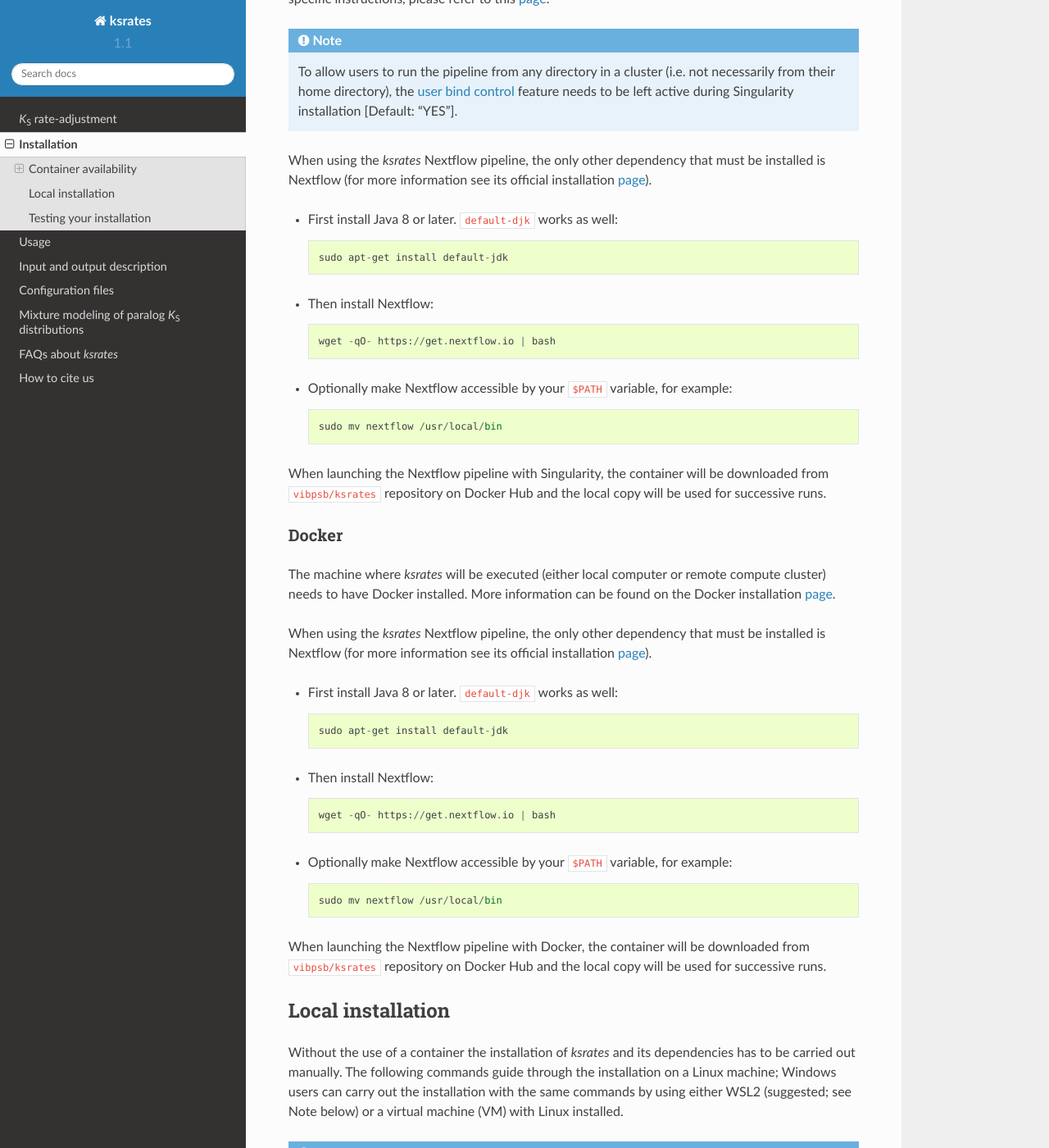
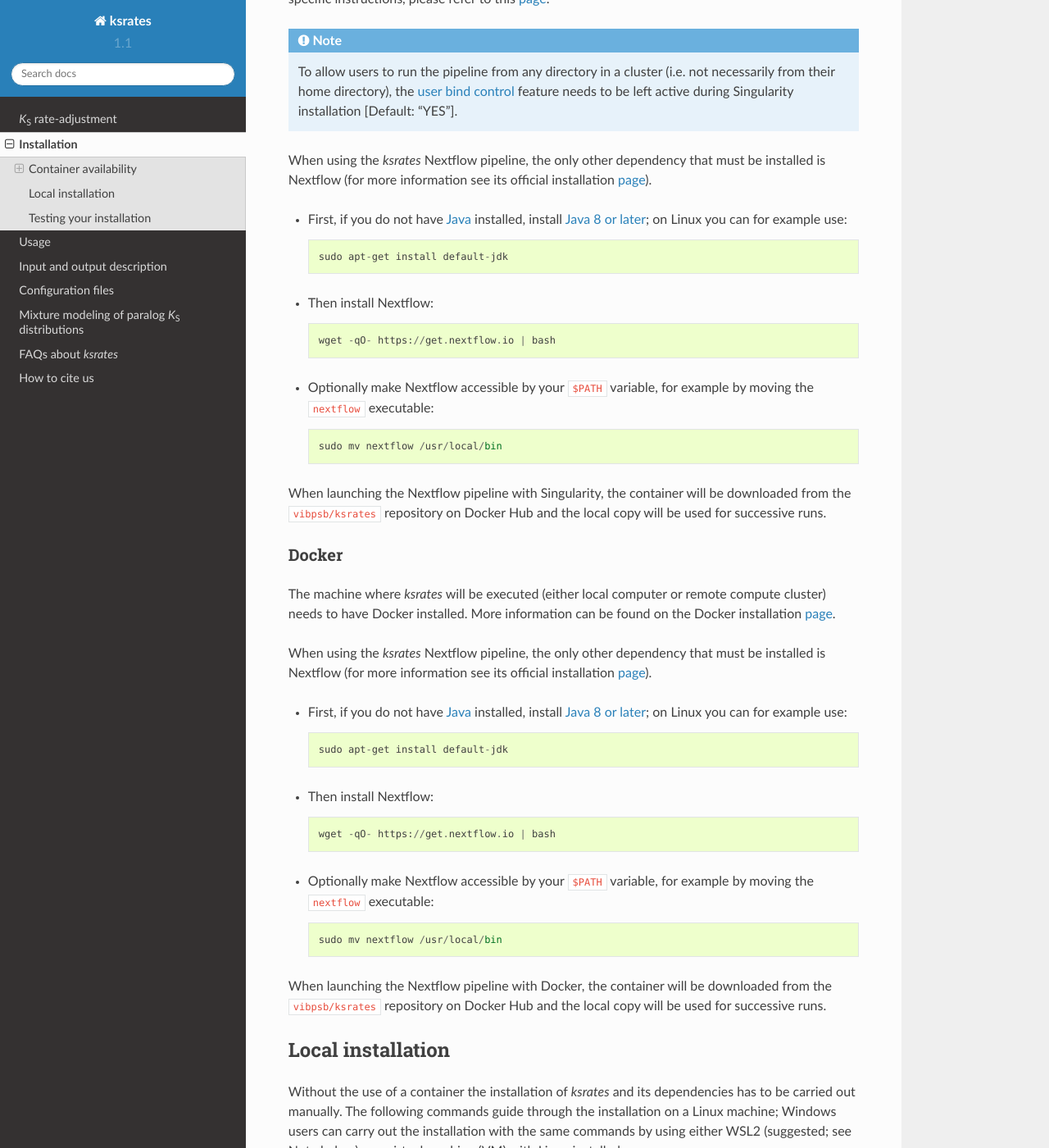
Before and after one commit to VIB-PSB/ksrates, a Sphinx documentation site: the page built from doc/source/installation.rst, in a window 1280 px wide and 1400 px high, scrolled down 1212 px. Shown: the whole window at 82% size. Built offline with Sphinx 7.4.7 and the Read the Docs theme 2.0.0, drawn with Linux system fonts in a browser that asks for light colours; some of the changed text lies outside the part shown.

Commit message:
Improve some installation links and instructions

```diff
--- a/doc/source/installation.rst
+++ b/doc/source/installation.rst
@@ -41,7 +41,7 @@ For up-to-date and version-specific instructions, please refer to this `page <ht
 
 When using the *ksrates* Nextflow pipeline, the only other dependency that must be installed is Nextflow (for more information see its official installation `page <https://www.nextflow.io/docs/latest/getstarted.html#requirements>`__).
 
-*   First install Java 8 or later. ``default-djk`` works as well::
+*   First, if you do not have `Java <https://www.oracle.com/java/>`__ installed, install `Java 8 or later <https://www.oracle.com/java/technologies/javase-downloads.html>`__; on Linux you can for example use::
 
         sudo apt-get install default-jdk
 
@@ -49,11 +49,11 @@ When using the *ksrates* Nextflow pipeline, the only other dependency that must
 
         wget -qO- https://get.nextflow.io | bash
 
-*   Optionally make Nextflow accessible by your ``$PATH`` variable, for example::
+*   Optionally make Nextflow accessible by your ``$PATH`` variable, for example by moving the ``nextflow`` executable::
 
         sudo mv nextflow /usr/local/bin
 
-When launching the Nextflow pipeline with Singularity, the container will be downloaded from ``vibpsb/ksrates`` repository on Docker Hub and the local copy will be used for successive runs.
+When launching the Nextflow pipeline with Singularity, the container will be downloaded from the ``vibpsb/ksrates`` repository on Docker Hub and the local copy will be used for successive runs.
 
 Docker
 ------
@@ -62,7 +62,7 @@ The machine where *ksrates* will be executed (either local computer or remote co
 
 When using the *ksrates* Nextflow pipeline, the only other dependency that must be installed is Nextflow (for more information see its official installation `page <https://www.nextflow.io/docs/latest/getstarted.html#requirements>`__).
 
-*   First install Java 8 or later. ``default-djk`` works as well::
+*   First, if you do not have `Java <https://www.oracle.com/java/>`__ installed, install `Java 8 or later <https://www.oracle.com/java/technologies/javase-downloads.html>`__; on Linux you can for example use::
 
         sudo apt-get install default-jdk
 
@@ -70,11 +70,11 @@ When using the *ksrates* Nextflow pipeline, the only other dependency that must
 
         wget -qO- https://get.nextflow.io | bash
 
-*   Optionally make Nextflow accessible by your ``$PATH`` variable, for example::
+*   Optionally make Nextflow accessible by your ``$PATH`` variable, for example by moving the ``nextflow`` executable::
 
         sudo mv nextflow /usr/local/bin
 
-When launching the Nextflow pipeline with Docker, the container will be downloaded from ``vibpsb/ksrates`` repository on Docker Hub and the local copy will be used for successive runs.
+When launching the Nextflow pipeline with Docker, the container will be downloaded from the ``vibpsb/ksrates`` repository on Docker Hub and the local copy will be used for successive runs.
 
 
 Local installation
@@ -91,7 +91,7 @@ Without the use of a container the installation of *ksrates* and its dependencie
         sudo apt-get update && sudo apt-get -yq install python3-pip default-jdk build-essential ncbi-blast+ muscle mafft prank fasttree mcl phyml
 	wget -qO- https://get.nextflow.io | bash
 
-    Optionally make Nextflow accessible through your ``$PATH`` variable, for example::
+    Optionally make Nextflow accessible by your ``$PATH`` variable, for example by moving the ``nextflow`` executable::
 
         sudo mv nextflow /usr/local/bin
 
```
